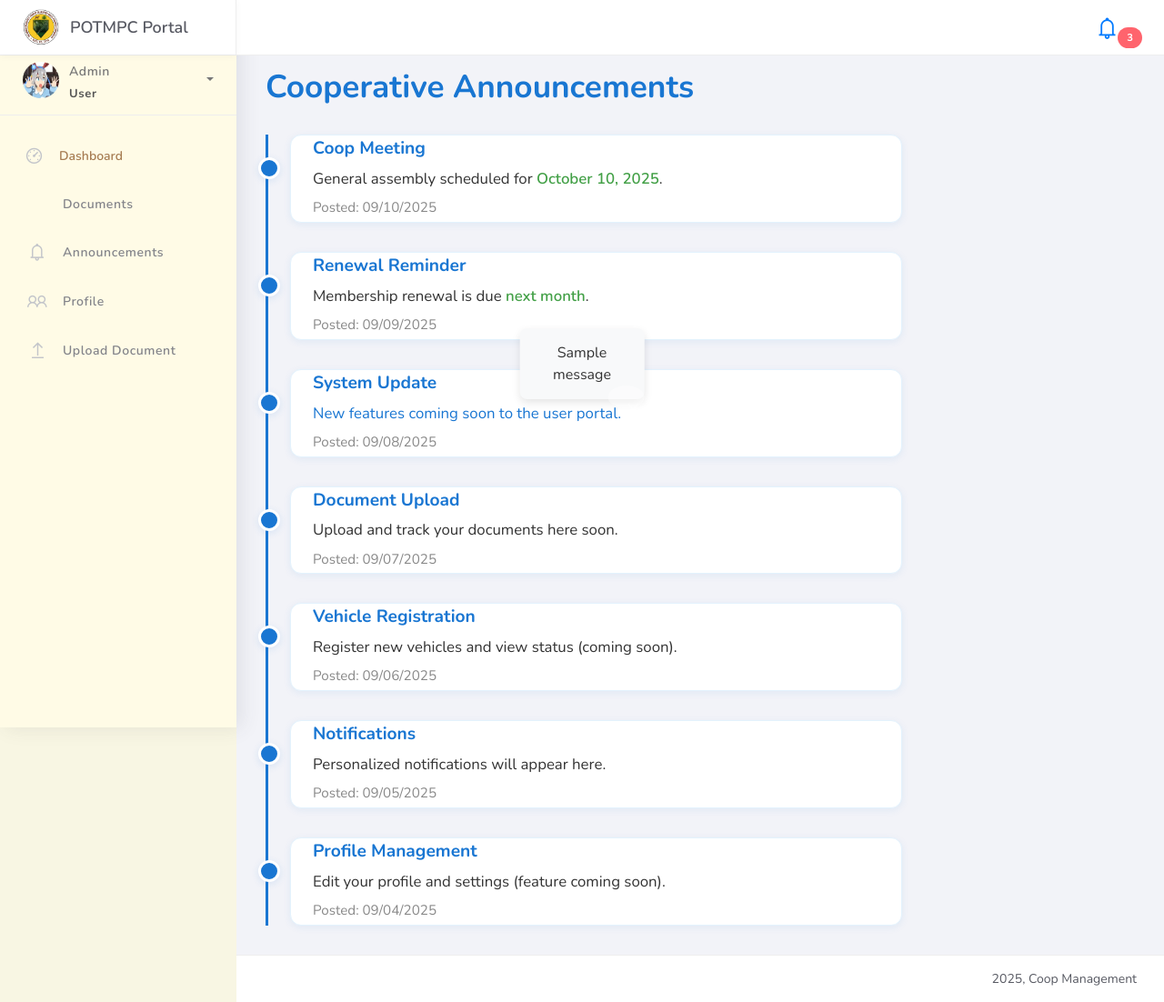
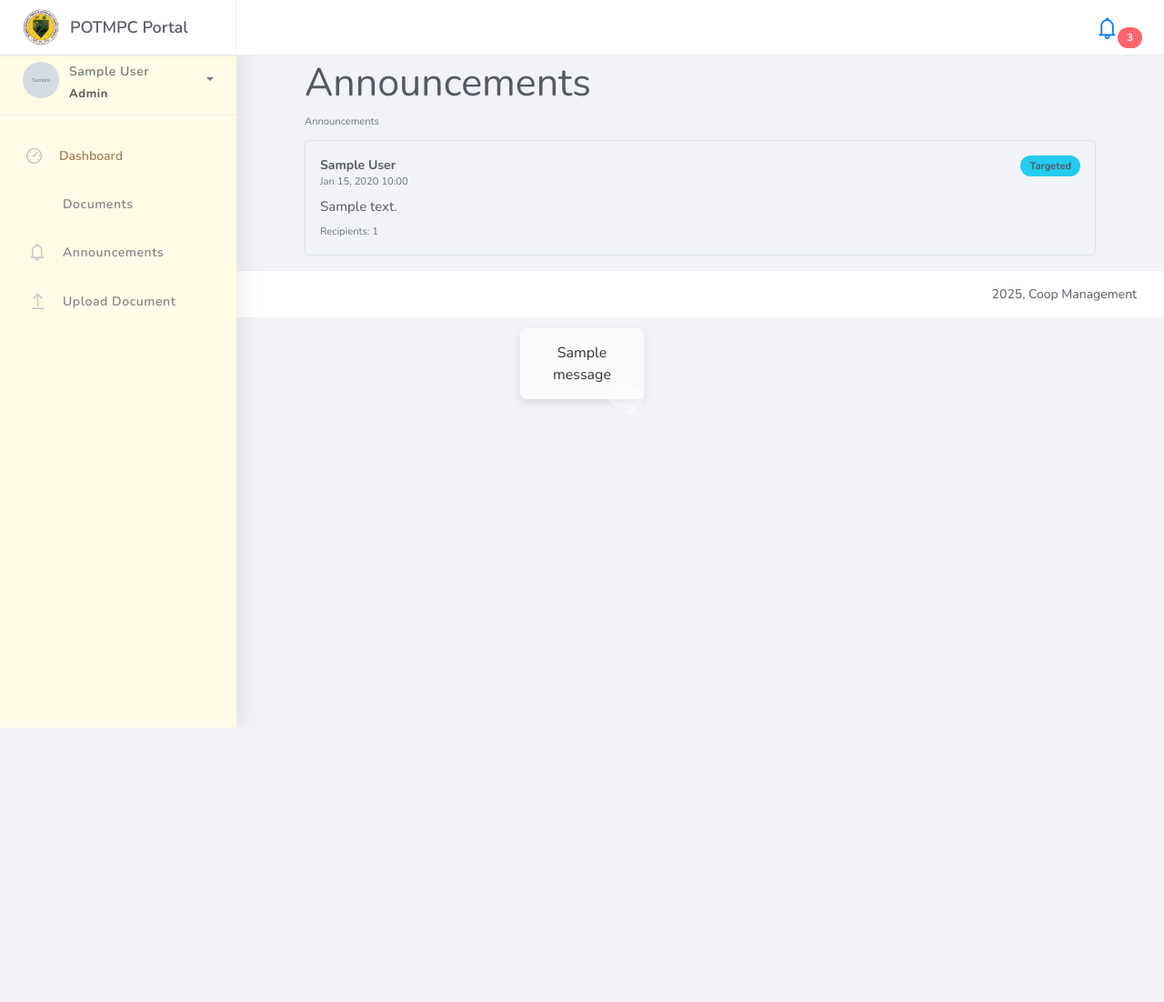
Before and after one commit to Rosetta-Rigor/Palawan-Operative-Transportation-MultiPurpose-Cooperative, a Django app: page /user/announcements/ in a window 1280 px wide. Shown: the whole page at 91% size. After the commit the page ends 800 px from the top, so only its background shows below. Run offline with Django 5.2, Linux system fonts and the light colour scheme; a user stored in the database is signed in; tables that the repository leaves empty hold one stand-in row (values such as "Sample post"); grey boxes marked "Sample" are stand-in pictures; one stand-in notice (Sample message) is shown; some libraries are stand-ins or nearby versions.

Commit message:
added profile edit and announcemnts for user client

```diff
--- a/coop/views.py
+++ b/coop/views.py
@@ -853,21 +853,26 @@ from django.contrib.auth.decorators import login_required
 from django.contrib import messages
 from .forms import UserProfileForm
 from django.contrib.auth import get_user_model
+from django.core.files.storage import default_storage
 
 User = get_user_model()
 
 @login_required
 def my_profile(request):
+    """
+    Edit logged-in user's profile (separate edit template).
+    Editable fields: full_name, email, phone_number, profile_image.
+    """
     user = request.user
     if request.method == 'POST':
         form = UserProfileForm(request.POST, request.FILES, instance=user)
         if form.is_valid():
             form.save()
             messages.success(request, 'Profile updated.')
-            return redirect('my_profile')
+            return redirect('user_profile')  # view-only page after edit
     else:
         form = UserProfileForm(instance=user)
-    return render(request, 'profile.html', {'form': form, 'user_obj': user})
+    return render(request, 'user_profile_edit.html', {'form': form, 'user_obj': user})
 
 from django.shortcuts import render, get_object_or_404
 from django.contrib.admin.views.decorators import staff_member_required
--- a/coopims/urls.py
+++ b/coopims/urls.py
@@ -14,10 +14,11 @@ urlpatterns = [
     path("user/documents/upload/", views.user_upload_document, name="user_upload_document"),
     path("documents/approve/", views.approve_documents, name="approve_documents"),
     path("documents/approve/<int:doc_id>/", views.approve_document, name="approve_document"),
-    path("broadcast/", views.broadcast, name="broadcast"),
     path("admin/", admin.site.urls),
     path("", views.home, name="home"),
 
+    #ANNOUNCEMENT CRUD
+    path("broadcast/", views.broadcast, name="broadcast"),
 
     # MEMBER CRUD
     path("members/", views.MemberListView.as_view(), name="member_list"),
@@ -49,6 +50,7 @@ urlpatterns = [
     path('user/announcements/', views.user_announcements, name='user_announcements'),
     path('user/documents/', views.user_documents, name='user_documents'),
     path('profile/', views.my_profile, name='my_profile'),
+    path('user/profile/edit/', views.my_profile, name='user_profile_edit'),
 
     # AUTH
     path('login/', views.custom_login, name='login'),
--- a/templates/user_announcements.html
+++ b/templates/user_announcements.html
@@ -1,52 +1,43 @@
 {% extends 'user_base.html' %}
 {% load static %}
-{% block title %}Announcements - Coop Management{% endblock %}
+{% block title %}Announcements{% endblock %}
 {% block content %}
-<link rel="stylesheet" href="{% static 'css/user_announcements.css' %}">
-<br><br>
-<h1 class="announcements-header">Cooperative Announcements</h1>
-<div class="announcement-timeline">
-    <div class="announcement-event">
-        <span class="announcement-dot"></span>
-        <div class="announcement-title">Coop Meeting</div>
-        <div class="announcement-detail">General assembly scheduled for <span style="color:#43a047;font-weight:600;">October 10, 2025</span>.</div>
-        <div class="announcement-date">Posted: 09/10/2025</div>
-    </div>
-    <div class="announcement-event">
-        <span class="announcement-dot"></span>
-        <div class="announcement-title">Renewal Reminder</div>
-        <div class="announcement-detail">Membership renewal is due <span style="color:#43a047;font-weight:600;">next month</span>.</div>
-        <div class="announcement-date">Posted: 09/09/2025</div>
-    </div>
-    <div class="announcement-event">
-        <span class="announcement-dot"></span>
-        <div class="announcement-title">System Update</div>
-        <div class="announcement-detail" style="color:#1976d2;">New features coming soon to the user portal.</div>
-        <div class="announcement-date">Posted: 09/08/2025</div>
-    </div>
-    <div class="announcement-event">
-        <span class="announcement-dot"></span>
-        <div class="announcement-title">Document Upload</div>
-        <div class="announcement-detail">Upload and track your documents here soon.</div>
-        <div class="announcement-date">Posted: 09/07/2025</div>
-    </div>
-    <div class="announcement-event">
-        <span class="announcement-dot"></span>
-        <div class="announcement-title">Vehicle Registration</div>
-        <div class="announcement-detail">Register new vehicles and view status (coming soon).</div>
-        <div class="announcement-date">Posted: 09/06/2025</div>
-    </div>
-    <div class="announcement-event">
-        <span class="announcement-dot"></span>
-        <div class="announcement-title">Notifications</div>
-        <div class="announcement-detail">Personalized notifications will appear here.</div>
-        <div class="announcement-date">Posted: 09/05/2025</div>
-    </div>
-    <div class="announcement-event">
-        <span class="announcement-dot"></span>
-        <div class="announcement-title">Profile Management</div>
-        <div class="announcement-detail">Edit your profile and settings (feature coming soon).</div>
-        <div class="announcement-date">Posted: 09/04/2025</div>
-    </div>
+<div class="container mt-4" style="max-width:900px; margin:0 auto;">
+    <br><br>
+  <h2>Announcements</h2>
+  <p class="text-muted small">Announcements</p>
+
+  {% if announcements %}
+    <ul class="list-unstyled">
+      {% for ann in announcements %}
+        <li class="mb-3 p-3 border rounded">
+          <div class="d-flex justify-content-between align-items-start">
+            <div>
+              <strong>
+                {{ ann.created_by.full_name|default:ann.created_by.username|default:"System" }}
+              </strong>
+              <div class="small text-muted">
+                {{ ann.created_at|date:"M d, Y H:i" }}
+              </div>
+            </div>
+            <div class="text-end">
+              {% if ann.recipients.count %}
+                <span class="badge bg-info">Targeted</span>
+              {% else %}
+                <span class="badge bg-secondary">Broadcast</span>
+              {% endif %}
+            </div>
+          </div>
+          <p class="mt-2 mb-0">{{ ann.message }}</p>
+
+          {% if ann.recipients.count %}
+            <div class="small text-muted mt-2">Recipients: {{ ann.recipients.count }}</div>
+          {% endif %}
+        </li>
+      {% endfor %}
+    </ul>
+  {% else %}
+    <div class="alert alert-light">No announcements.</div>
+  {% endif %}
 </div>
 {% endblock %}
--- a/templates/user_base.html
+++ b/templates/user_base.html
@@ -83,20 +83,34 @@
 		<div class="scrollbar-inner sidebar-wrapper" style="background:#fffbe6;color:#4e3a21;min-height:100vh;width:240px;position:fixed;left:0;top:0;z-index:1000;">
 				<div class="user">
                     <div class="photo">
+                        {# show user's profile image if available, otherwise fallback to static avatar #}
+                        {% if request.user.profile_image %}
+                            <img src="{{ request.user.profile_image.url }}" alt="Profile Image">
+                        {% else %}
                             <img src="{% static 'img/boss.jpg' %}" alt="Img Profile">
+                        {% endif %}
                     </div>
                     <div class="info">
                         <a data-toggle="collapse" href="#userMenu" aria-expanded="true">
                             <span>
-								Admin
-								<span class="user-level">User</span>
+                                {# Prefer Member.full_name if linked, otherwise user.full_name or username #}
+                                {% if request.user.member_profile %}
+                                    {{ request.user.member_profile.full_name }}
+                                {% elif request.user.full_name %}
+                                    {{ request.user.full_name }}
+                                {% else %}
+                                    {{ request.user.username }}
+                                {% endif %}
+                                <span class="user-level">
+                                    {{ request.user.role|capfirst }}
+                                </span>
                                 <span class="caret"></span>
                             </span>
                         </a>
                         <div class="collapse in" id="userMenu" aria-expanded="true">
                             <ul class="nav">
-								<li><a href="#"><span class="link-collapse">My Profile</span></a></li>
-								<li><a href="#"><span class="link-collapse">Settings</span></a></li>
+                                <li><a href="{% url 'user_profile' %}"><span class="link-collapse">My Profile</span></a></li>
+                                <li><a href="{% url 'my_profile' %}"><span class="link-collapse">Edit Profile</span></a></li>
                                 <li>
                                     <a href="#" onclick="event.preventDefault(); document.getElementById('logout-form').submit();">
                                         <i class="fa fa-power-off"></i> Logout
@@ -133,12 +147,6 @@
 						<a href="{% url 'user_announcements' %}">
 							<i class="la la-bell"></i>
 							<p>Announcements</p>
-						</a>
-					</li>
-					<li class="nav-item">
-						<a href="{% url 'user_profile' %}">
-							<i class="la la-users"></i>
-							<p>Profile</p>
 						</a>
 					</li>
 					<li class="nav-item">
```
Also changed, not shown: coop/forms.py (+5 -2 lines), templates/user_profile.html (+15 -3 lines), templates/user_profile_edit.html (added, +61 -0 lines), media/ID/maruzensky/Gy1f2ZCbkAAc-4Z.jpg (added), media/profiles/kitasan/FC1RfxgWUAMr_qY.jpg (added), media/profiles/maruzensky/499827853_1633385090648739_2229871009541739284_n.jpg (added), media/profiles/maruzensky/FC1RfxgWUAMr_qY.jpg (added). Lines whose indentation alone changed are shown as unchanged.
